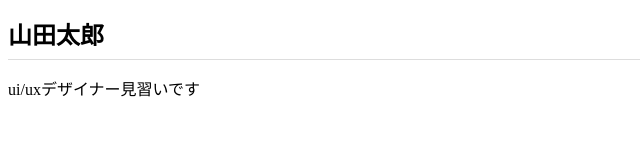
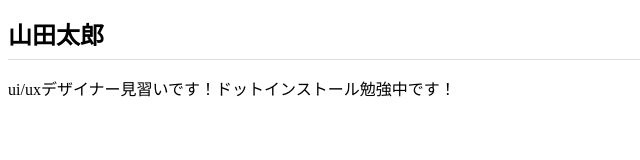
Before and after one commit to tktworks/tktworks.github.io, a plain HTML site: page index.html in a window 1280 px wide. Shown: the whole page, without its empty margins (0-640 px from the left). Drawn offline with Linux system fonts and the light colour scheme.

Commit message:
Add files via upload

```diff
--- a/index.html
+++ b/index.html
@@ -9,7 +9,7 @@
 </head>
 <body>
   <h1>山田太郎</h1>
-  <p>ui/uxデザイナー見習いです</p>
+  <p>ui/uxデザイナー見習いです！ドットインストール勉強中です！</p>
 
 </body>
 </html>
```
